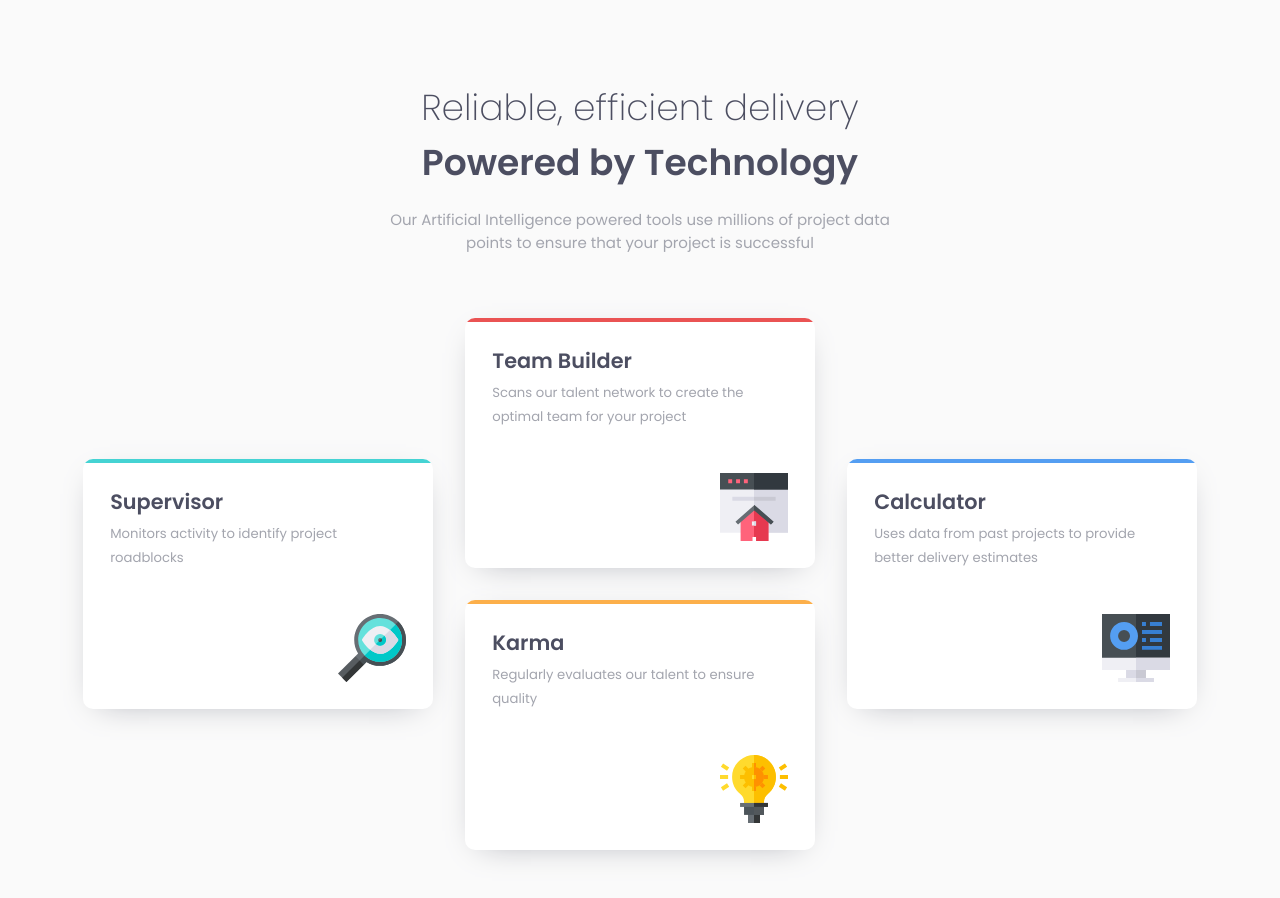
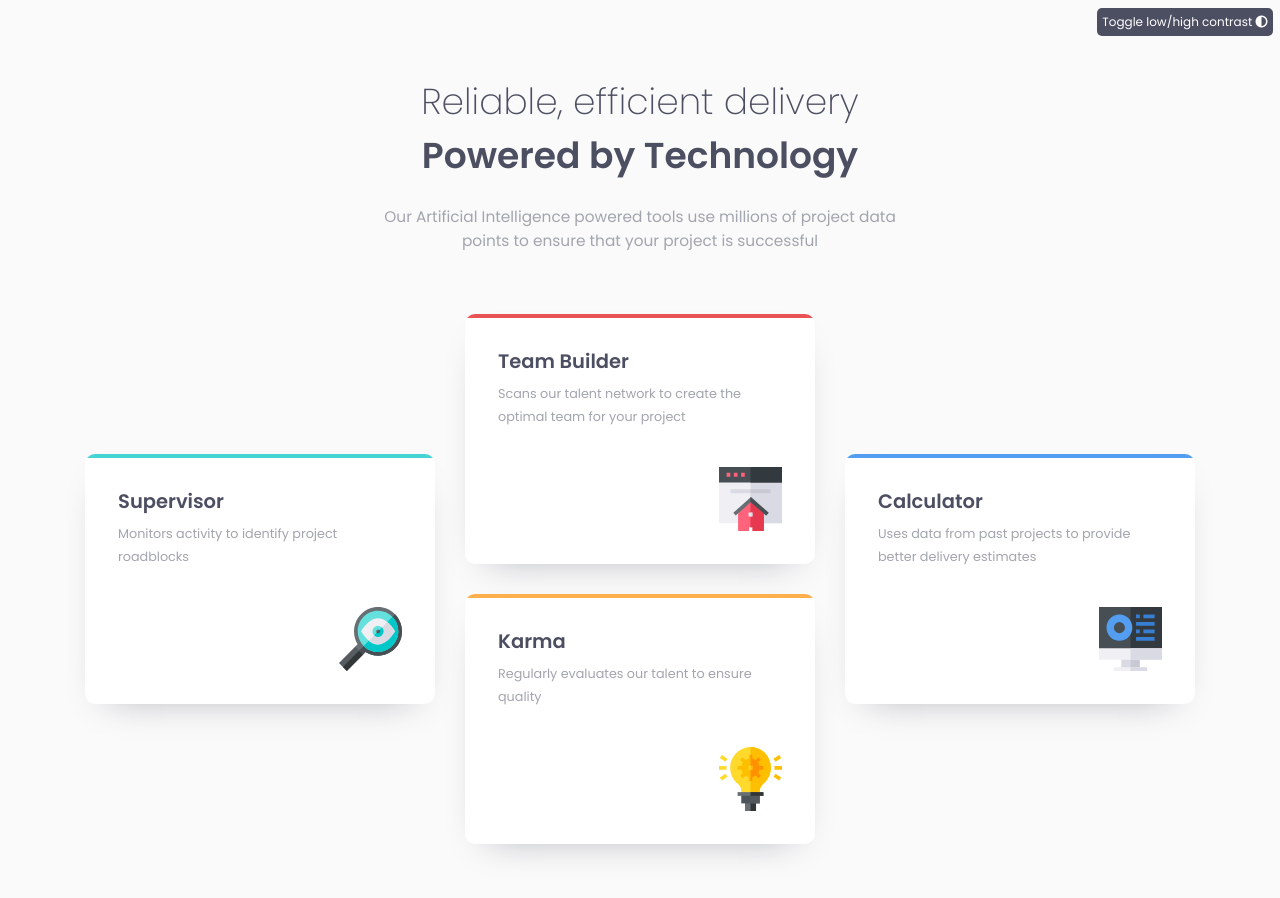
Before and after one commit to fananibanani/four-card-feature-section, a plain HTML site: page index.html in a window 1280 px wide. Drawn offline with Linux system fonts and the light colour scheme.

Commit message:
Finalized styling and added a low/high contrast toggle

```diff
--- a/css/card.scss
+++ b/css/card.scss
@@ -3,24 +3,26 @@
   background: white;
   width: $card-width-s;
   height: $card-height-s;
-  box-shadow: 0 .5rem 2rem -1rem $grayish-blue;
+  box-shadow: 0 1rem 2.5rem -1.5rem $grayish-blue;
   border-radius: 10px;
-  padding: 1.7rem;
+  padding: 1.9rem;
   position: relative;
   overflow: hidden;
 
   @media screen and (min-width: $tablet) {
     width: $card-width-l;
     height: $card-height-l;
+    padding: 2.2rem;
   }
 
   &_title {
-    font-size: 1.125rem;
+    font-size: 1.15rem;
     font-weight: 600;
     color: $very-dark-blue;
     margin-bottom: .3rem;
     @media screen and (min-width: $phone) {
       font-size: 1.3rem;
+      margin-bottom: .5rem;
     }
   }
 
@@ -32,7 +34,7 @@
   }
 
   &_text {
-    font-size: .825rem;
+    font-size: .85rem;
     line-height: 1.5rem;
   }
 
@@ -42,6 +44,9 @@
     bottom: 0;
     right: 0;
     padding: inherit;
+    @media screen and (min-width: $phone) {
+      width: 37%;
+    }
   }
 
   &:nth-of-type(1) > hr {
--- a/css/header.scss
+++ b/css/header.scss
@@ -3,26 +3,48 @@
   text-align: center;
   width: $card-width-s;
   max-width: 80%;
-  margin: 5rem auto;
+  margin: 5.5rem auto;
   @media screen and (min-width: $tablet) {
     width: calc($card-width-l * 1.5);
-    margin-bottom: 4rem;
+    margin: 5rem auto 4rem auto;
   }
 
   &_title1, &_title2 {
     font-size: 1.25rem;
+    font-weight: 200;
     color: $very-dark-blue;
+    line-height: 1.5em;
     @media screen and (min-width: $phone) {
-      font-size: 1.5rem;
+      font-size: 1.6rem;
     }
     @media screen and (min-width: $tablet) {
-        font-size: 2.25rem;
+        font-size: 2.4rem;
     }
-    font-weight: 200;
   }
 
   &_title2 {
     font-weight: 600;
-    margin-bottom: .5em;
+    margin-bottom: .6em;
+  }
+
+  &_text {
+    line-height: 1.6em;
+    @media screen and (min-width: $phone) {
+      font-size: 1.025rem;
+    }
   }
 }
+
+/* CONTRAST TOGGLE BUTTON */
+.contrast_button {
+  position: fixed;
+  top: 0.5rem;
+  right: 0.5rem;
+  background: $very-dark-blue;
+  font-family: inherit;
+  font-size: 0.8rem;
+  color: white;
+  border: none;
+  border-radius: 5px;
+  padding: 5px;
+}
--- /dev/null
+++ b/css/high-contrast.scss
@@ -0,0 +1,13 @@
+/* HIGH CONTRAST SETTINGS */
+html[contrast=high] {
+  color: $very-dark-blue;
+
+  .contrast_button {
+    background: $grayish-blue;
+    color: $very-dark-blue;
+  }
+
+  .card {
+    box-shadow: 0 .5rem 2rem -0.5rem $very-dark-blue;
+  }
+}
--- a/css/main.scss
+++ b/css/main.scss
@@ -4,7 +4,7 @@ main {
   grid-auto-flow: row;
   grid-template-columns: $card-width-s;
   grid-template-rows: repeat(4, $card-height-s);
-  gap: 1.5rem;
+  gap: 1.6rem;
   margin: 0 auto max(2rem, 4rem) auto;
   max-width: fit-content;
   place-items: center;
--- a/css/styles.scss
+++ b/css/styles.scss
@@ -35,14 +35,18 @@ $card-height-l: 250px;
   box-sizing: border-box;
 }
 
-body {
+html {
   font-family: "Poppins", sans-serif;
   font-size: 15px;
   font-weight: 400;
   color: $grayish-blue;
+}
+
+body {
   background: $very-light-gray;
 }
 
 @import "header";
 @import "main";
 @import "card";
+@import "high-contrast";
--- a/index.html
+++ b/index.html
@@ -5,7 +5,7 @@
 -->
 
 <!DOCTYPE html>
-<html lang="en">
+<html lang="en" contrast="low">
   <head>
     <meta charset="UTF-8" />
     <meta name="viewport" content="width=device-width, initial-scale=1.0" />
@@ -20,11 +20,28 @@
 
     <link rel="stylesheet" href="./css/styles.css" />
 
+    <script
+      src="https://kit.fontawesome.com/bb9827b604.js"
+      crossorigin="anonymous"
+    ></script>
+
+    <script src="./contrast-selector.js"></script>
+
     <title>Frontend Mentor | Four card feature section</title>
   </head>
 
   <body>
     <header class="header">
+      <button
+        class="contrast_button"
+        id="contrast_button"
+        type="button"
+        aria-pressed="false"
+        onclick="toggle(this.id)"
+      >
+        Toggle low/high contrast <i class="fa-solid fa-circle-half-stroke"></i>
+      </button>
+
       <h1 class="header_title1">Reliable, efficient delivery</h1>
       <h2 class="header_title2">Powered by Technology</h2>
       <p class="header_text">
@@ -70,5 +87,18 @@
         <img class="card_img" alt="" src="./images/icon-calculator.svg" />
       </section>
     </main>
+
+    <script>
+      function toggle(btnID) {
+        let theButton = document.getElementById(btnID);
+        if (theButton.getAttribute("aria-pressed") == "false") {
+          theButton.setAttribute("aria-pressed", "true");
+          document.documentElement.setAttribute("contrast", "high");
+        } else {
+          theButton.setAttribute("aria-pressed", "false");
+          document.documentElement.setAttribute("contrast", "low");
+        }
+      }
+    </script>
   </body>
 </html>
```
Also changed, not shown: css/styles.css, images/screenshot.png, 2 other files.
